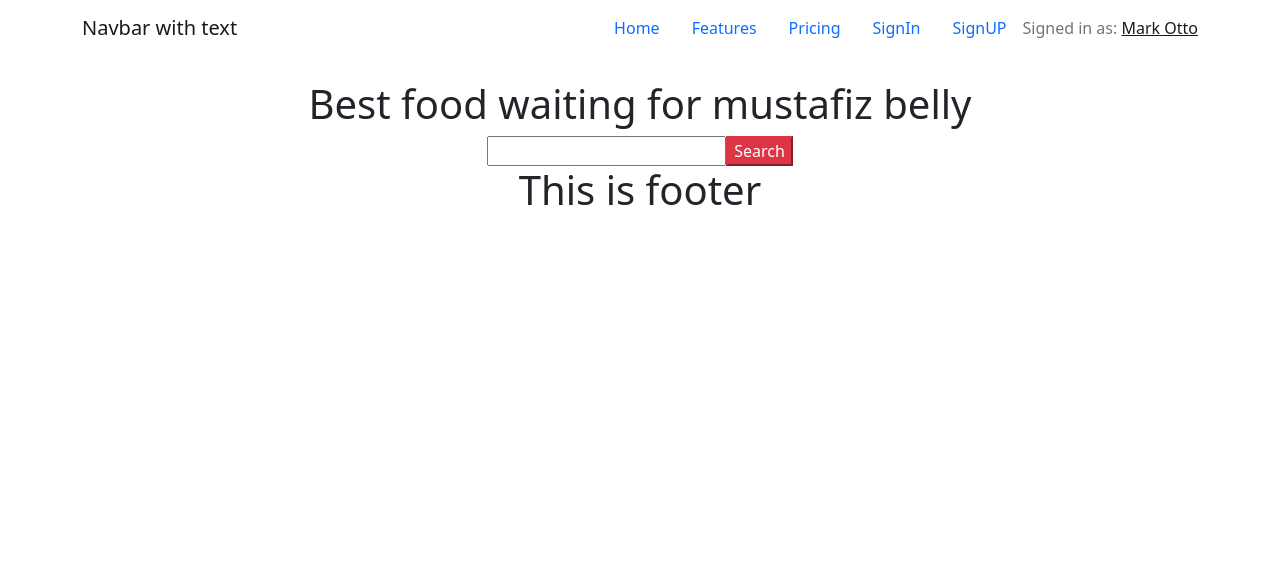
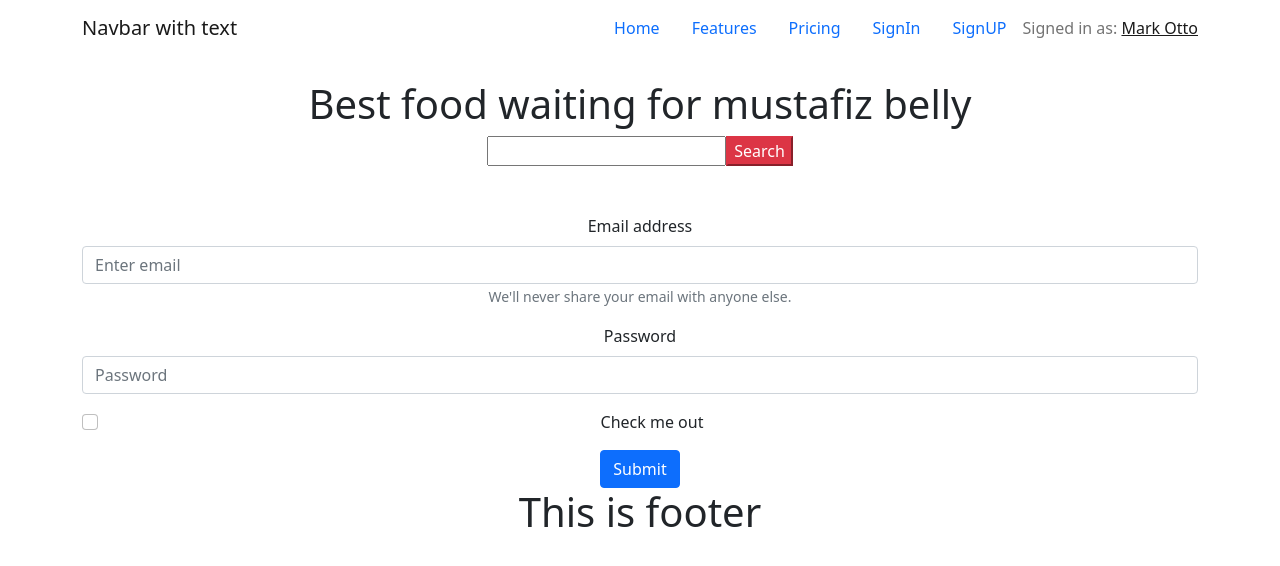
Before and after one commit to rahmancoder/mustafiz-foody-web, a React (Create React App) app: page /signup in a window 1280 px wide. Shown: the top 566 px of the page. Built offline with nearby package versions, Linux system fonts and the light colour scheme.

Commit message:
sign in and sigup route added router added2e

```diff
--- a/src/App.js
+++ b/src/App.js
@@ -8,6 +8,7 @@
 import Experience from './Components/Experience/Experience';
 import { BrowserRouter as Router, Switch, Route } from 'react-router-dom';
 import SignIn from './Components/SignIn/SignIn';
+import SignUp from './Components/SignUP/SignUp';
 
 function App() {
   return (
@@ -31,6 +32,10 @@
           <Route exact path="/signin">
             <SignIn></SignIn>
           </Route>
+
+          <Route exact path="/signup">
+            <SignUp></SignUp>
+          </Route>
         </Switch>
 
         <Footer></Footer>
--- a/src/Components/SignIn/SignIn.js
+++ b/src/Components/SignIn/SignIn.js
@@ -2,7 +2,7 @@
 
 const SignIn = () => {
     return (
-        <div>
+        <div className="mt-5">
             <input type="text" />
             <input type="text" />
             <button>Submit</button>
--- /dev/null
+++ b/src/Components/SignUP/SignUp.js
@@ -0,0 +1,31 @@
+import React from 'react';
+import { Form, Button } from 'react-bootstrap';
+
+const SignUp = () => {
+    return (
+        <div className="container mt-5">
+            <Form>
+                <Form.Group className="mb-3" controlId="formBasicEmail">
+                    <Form.Label>Email address</Form.Label>
+                    <Form.Control type="email" placeholder="Enter email" />
+                    <Form.Text className="text-muted">
+                        We'll never share your email with anyone else.
+                    </Form.Text>
+                </Form.Group>
+
+                <Form.Group className="mb-3" controlId="formBasicPassword">
+                    <Form.Label>Password</Form.Label>
+                    <Form.Control type="password" placeholder="Password" />
+                </Form.Group>
+                <Form.Group className="mb-3" controlId="formBasicCheckbox">
+                    <Form.Check type="checkbox" label="Check me out" />
+                </Form.Group>
+                <Button variant="primary" type="submit">
+                    Submit
+                </Button>
+            </Form>
+        </div>
+    );
+};
+
+export default SignUp;
```
